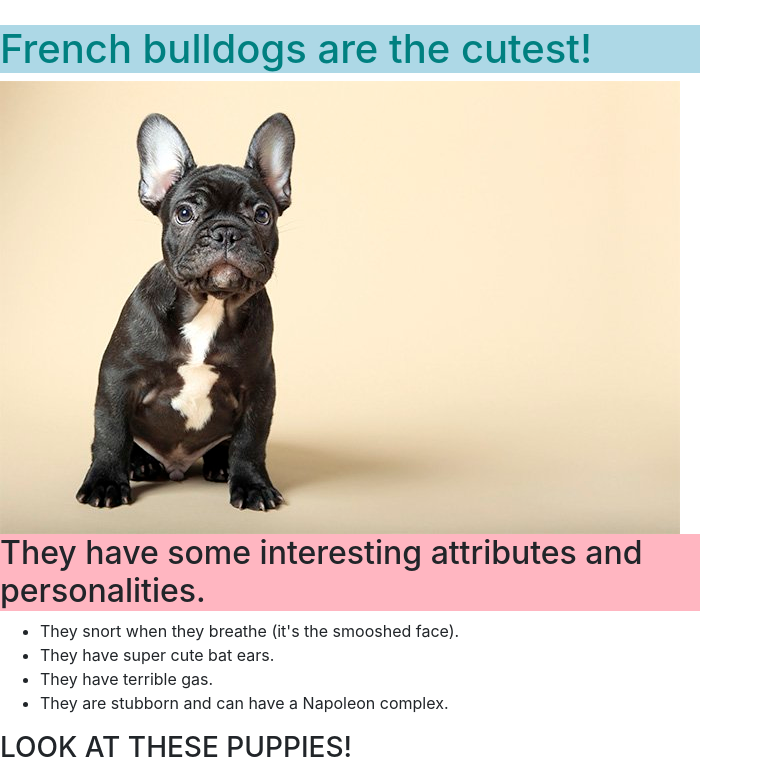
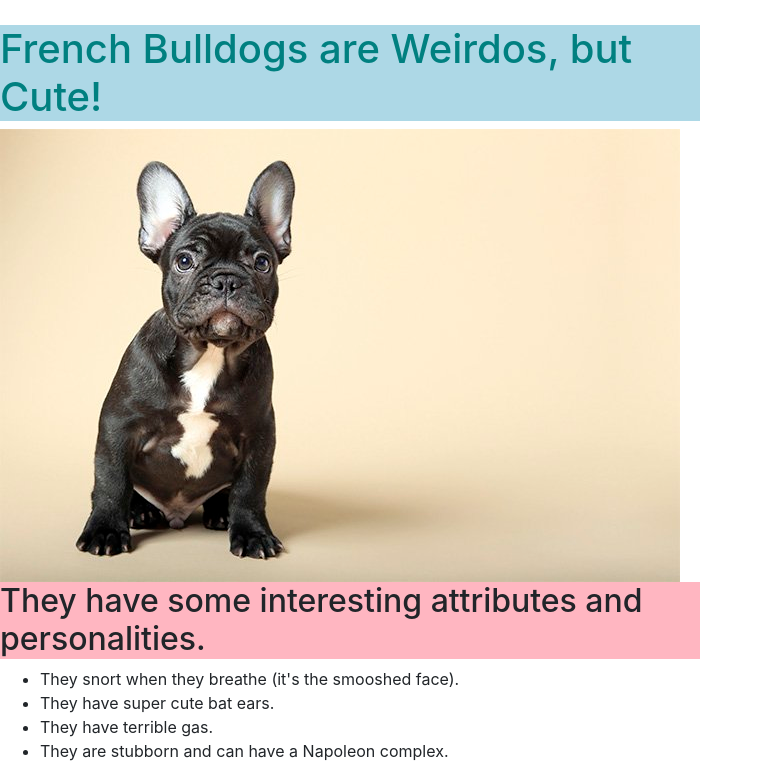
Before and after one commit to hellojng/frenchies, a plain HTML site: page index.html in a window 1280 px wide. Shown: the top 769 px of the page, without its empty margins (0-763 px from the left). Drawn offline with nearby package versions, Linux system fonts and the light colour scheme.

Commit message:
update title

```diff
--- a/index.html
+++ b/index.html
@@ -7,7 +7,7 @@
     <link rel="stylesheet" href="css/style.css">
   </head>
   <body>
-    <h1>French bulldogs are the cutest!</h1>
+    <h1>French Bulldogs are Weirdos, but Cute!</h1>
     <img src="IMG/frenchie.jpg" alt="french bulldog sitting like a good boy">
     <h2>They have some interesting attributes and personalities.</h2>
 
```
